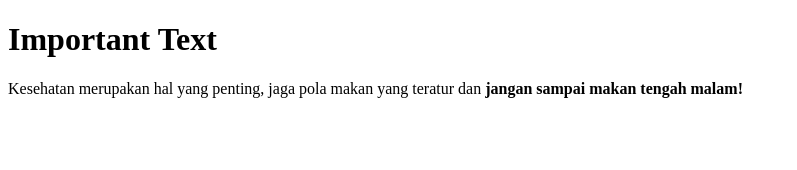
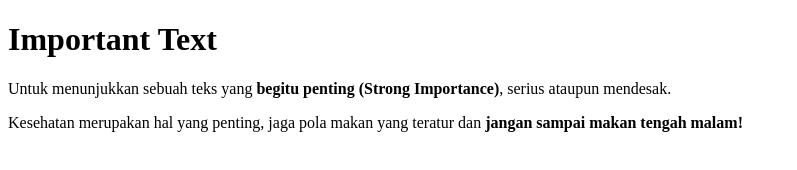
Before and after one commit to diopujaandika/Markup_Languages, a plain HTML site: page HTML/Dasar_HTML/7_important_text.html in a window 1280 px wide. Shown: the whole page, without its empty margins (0-797 px from the left). Drawn offline with Linux system fonts and the light colour scheme.

Commit message:
Belajar membuat important text pada html

```diff
--- a/HTML/Dasar_HTML/7_important_text.html
+++ b/HTML/Dasar_HTML/7_important_text.html
@@ -6,6 +6,8 @@
     </head>
     <body>
         <h1>Important Text</h1>
+        <p>Untuk menunjukkan sebuah teks yang <strong>begitu penting (Strong Importance)</strong>, serius ataupun mendesak.</p>
+
         <p>Kesehatan merupakan hal yang penting, jaga pola makan yang teratur dan <strong>jangan sampai makan tengah malam!</strong></p>
     </body>
 </html>
```
